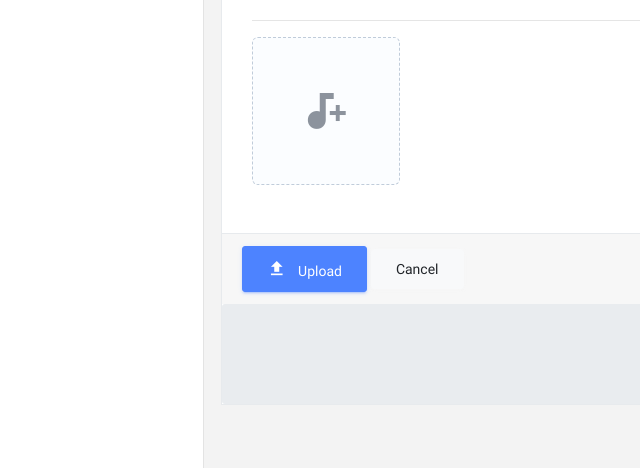
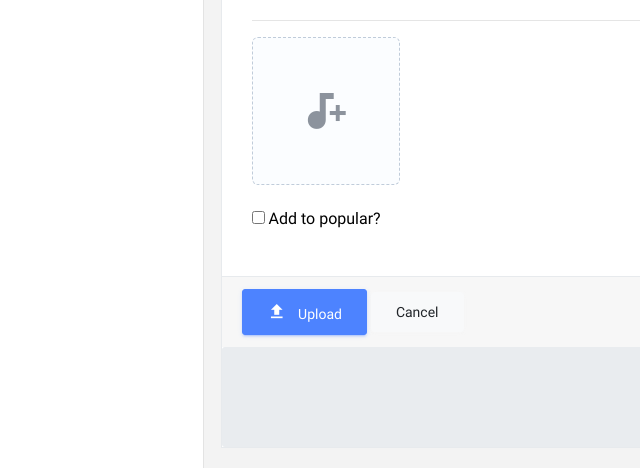
Before and after one commit to johnexzy/SuperApp, a PHP site: page /admin/newsong.html in a window 1280 px wide. Shown: the part 924-1392 px from the top of the page, without its empty margins (53-693 px from the left). Run offline with PHP 8.4, Linux system fonts and the light colour scheme.

Commit message:
Option to make media popular

```diff
--- a/admin/js/albumController.js
+++ b/admin/js/albumController.js
@@ -9,7 +9,7 @@
       };
       $('.openfile').on("click", function () {
         $(this).parent().find('.file-upload-default').trigger('click');
-        alert($("#popular").val())
+
       });
       $('.image-upload').on('change', function (e) {
           $.each(e.target.files, function(key, images){
@@ -80,6 +80,7 @@
         let album_details = $('#about_album').val();
         let artist = $('#artist').val();
         let uploaded_by = $('#author').val();
+        let popular = $('#popular').prop("checked") === true ? 1 : 0
         let year = $('#album_year').val();
         let fields = [album_name, album_details, artist, uploaded_by];
         //check for empty fields
@@ -100,6 +101,7 @@
         formData.append('album_name', album_name);
         formData.append('album_details', album_details);
         formData.append('artist', artist);
+        formData.append('popular', popular)
         formData.append('year', year);
         $.each(musicFile.Image, function (key, image) {
           formData.append(`album_images[${key}]`, image);
--- a/admin/js/audioController.js
+++ b/admin/js/audioController.js
@@ -85,6 +85,7 @@
       let music_details = $('#about_music').val();
       let artist = $('#artist').val();
       let uploaded_by = $('#author').val();
+      let popular = $('#popular').prop("checked") === true ? 1 : 0
       let fields = [music_name, music_details, artist, uploaded_by]
       //check for empty fields
       if (musicFile.Image.length < 1 || musicFile.Audio === null) {
@@ -104,6 +105,7 @@
       formData.append('music_name', music_name)
       formData.append('music_details', music_details)
       formData.append('artist', artist)
+      formData.append('popular', popular)
       $.each(musicFile.Image, function (key, image) {
         formData.append(`music_images[${key}]`, image)
       })
--- a/admin/newalbum.html
+++ b/admin/newalbum.html
@@ -301,7 +301,7 @@
                                         </div>
                                     </div>
                                     <div class="form-group">
-                                        <input type="checkbox" name="popular" class="form-check-success" id="popular" value="true" checked> Add to popular
+                                        <input type="checkbox" name="popular" class="form-check-success" id="popular"> Add to popular?
                                     </div>
 
                                 </form>
--- a/admin/newsong.html
+++ b/admin/newsong.html
@@ -303,6 +303,9 @@
                                             </span>
                                         </div>
                                     </div> -->
+                                    <div class="form-group">
+                                        <input type="checkbox" name="popular" class="form-check-success" id="popular"> Add to popular?
+                                    </div>
                                 </form>
                                 </div>
                                 <div class="card-footer">
--- a/src/TableGateways/AlbumGateway.php
+++ b/src/TableGateways/AlbumGateway.php
@@ -32,9 +32,9 @@ class AlbumGateWay extends SongGateway {
         public function insert(Array $input)
         {
                 $statement = "INSERT INTO album
-                                (album_name, album_details, artist, album_key, short_url, uploaded_by, year)
+                                (album_name, album_details, artist, album_key, short_url, uploaded_by, year, popular)
                         VALUES
-                                (:album_name, :album_details, :artist, :album_key, :short_url, :uploaded_by, :year)";
+                                (:album_name, :album_details, :artist, :album_key, :short_url, :uploaded_by, :year, :popular)";
                 try {
                         $_key = md5($input['album_name'].mt_rand());
                         $query = $this->db->prepare($statement);
@@ -45,6 +45,7 @@ class AlbumGateWay extends SongGateway {
                                 'album_key' => $_key,
                                 'uploaded_by' => $input['author'],
                                 'year' => $input['year'],
+                                'popular' => $input['popular'],
                                 'short_url' => str_replace(".", "-", str_replace(" ", "-", $input['album_name']."-".mt_rand()))
 
                         ));
--- a/src/TableGateways/MusicGateWay.php
+++ b/src/TableGateways/MusicGateWay.php
@@ -32,9 +32,9 @@ class MusicGateWay extends SongGateway {
         public function insert(Array $input)
         {
                 $statement = "INSERT INTO music
-                                (music_name, music_details, artist, music_key, short_url, uploaded_by)
+                                (music_name, music_details, artist, music_key, short_url, popular, uploaded_by)
                         VALUES
-                                (:music_name, :music_details, :artist, :music_key, :short_url, :uploaded_by)";
+                                (:music_name, :music_details, :artist, :music_key, :short_url, :popular, :uploaded_by)";
                 try {
                         $_key = md5($input['music_name'].rand(123, 2345621));
                         $query = $this->db->prepare($statement);
@@ -44,6 +44,7 @@ class MusicGateWay extends SongGateway {
                                 'artist' => $input['artist'],
                                 'music_key' => $_key,
                                 'uploaded_by' => $input['author'],
+                                'popular' => $input['popular'],
                                 'short_url' => str_replace(".", "-", str_replace(" ", "-", $input['music_name']."-".mt_rand()))
 
                         ));
```
Also changed, not shown: admin/audioController.js (deleted).
